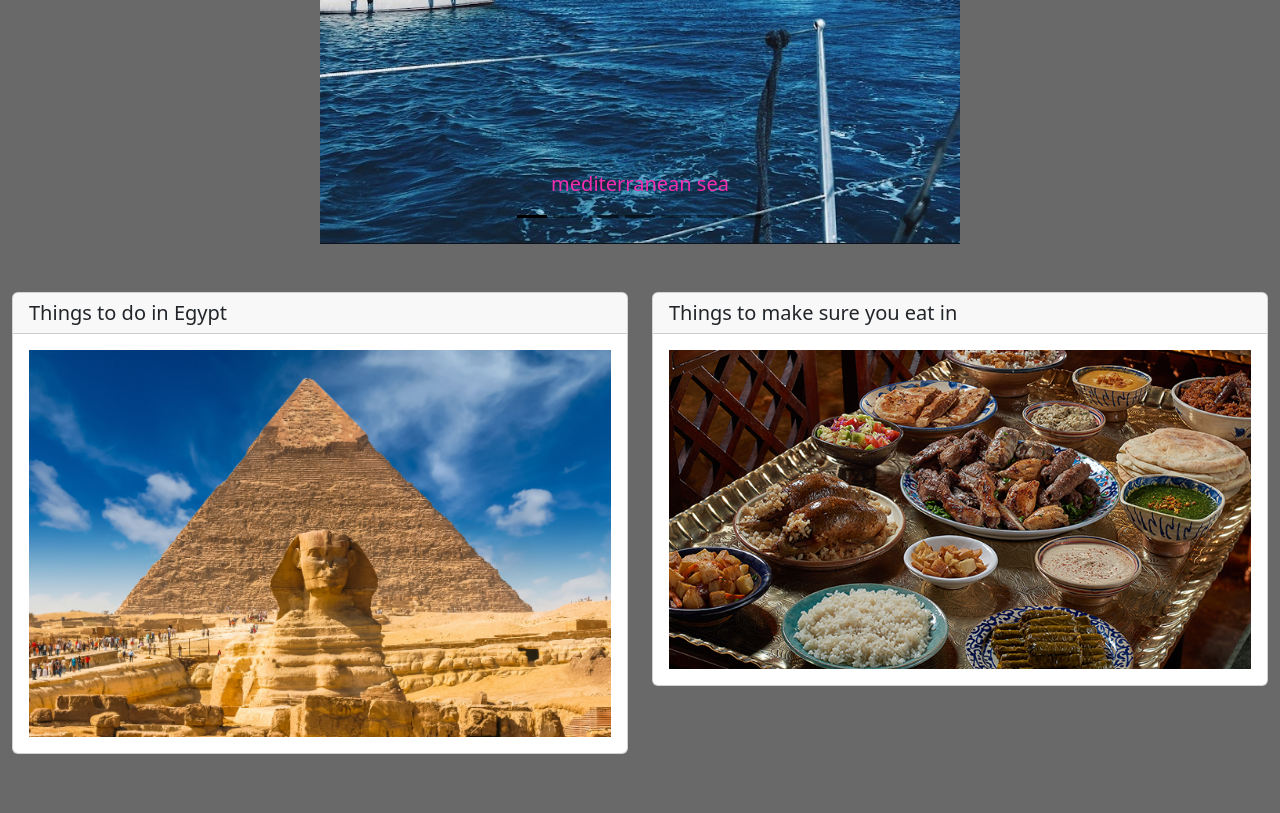
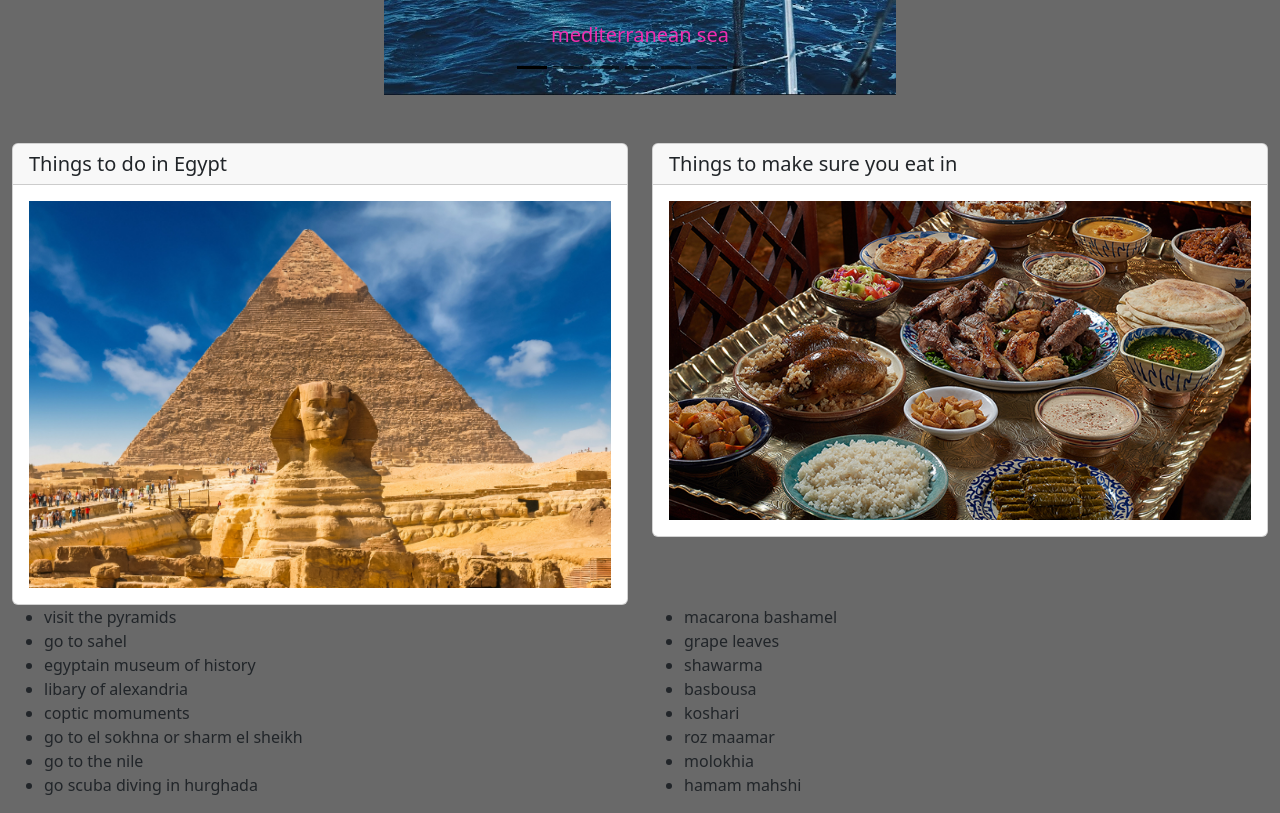
Before and after one commit to mirollaf/summer.tainment, a plain HTML site: page index.html in a window 1280 px wide. Shown: the part 557-1370 px from the top of the page. Before the commit the page ends 1311 px from the top, so only its background shows below. Drawn offline with nearby package versions, Linux system fonts and the light colour scheme.

Commit message:
added lists!

```diff
--- a/index.html
+++ b/index.html
@@ -90,7 +90,7 @@
               Things to do in Egypt
             </h5>
             <div class="card-body">
-              <img src="thingstodo.jpg" class="d-block w-100" alt="...">
+              <a href="https://www.earthtrekkers.com/best-things-to-do-in-egypt/"> <img src="thingstodo.jpg" class="d-block w-100" alt="..."></a>
 
             </div>
           </div>
@@ -109,19 +109,72 @@
         </div>
 
 
+        <div class="container-fluid">
+          <div class="row">
+            <div class="col-md-12">
+              <div class="row">
+                <div class="col-md-6">
+                  <ul>
+                    <li class="list-item">
+                    visit the pyramids
+                    </li>
+                    <li class="list-item">
+                      go to sahel
+                    </li>
+                    <li class="list-item">
+                     egyptain museum of history
+                    </li>
+                    <li class="list-item">
+                      libary of alexandria
+                    </li>
+                    <li class="list-item">
+                     coptic momuments
+                    </li>
+                    <li class="list-item">
+                     go to el sokhna or sharm el sheikh
+                    </li>
+                    <li class="list-item">
+                  go to the nile
+                    </li>
+                    <li class="list-item">
+                   go scuba diving in hurghada
+                    </li>
+                  </ul>
+                </div>
 
 
-
-
-
-
-
-
-
-
-
-
-
+                <div class="col-md-6">
+                  <ul>
+                    <li class="list-item">
+                     macarona bashamel
+                    </li>
+                    <li class="list-item">
+                     grape leaves
+                    </li>
+                    <li class="list-item">
+                    shawarma
+                    </li>
+                    <li class="list-item">
+                    basbousa
+                    </li>
+                    <li class="list-item">
+                     koshari
+                    </li>
+                    <li class="list-item">
+                      roz maamar
+                    </li>
+                    <li class="list-item">
+                    molokhia
+                    </li>
+                    <li class="list-item">
+                    hamam mahshi
+                    </li>
+                  </ul>
+                </div>
+              </div>
+            </div>
+          </div>
+        </div>
 
 
     <script src="https://cdn.jsdelivr.net/npm/bootstrap@5.3.2/dist/js/bootstrap.bundle.min.js" integrity="sha384-C6RzsynM9kWDrMNeT87bh95OGNyZPhcTNXj1NW7RuBCsyN/o0jlpcV8Qyq46cDfL" crossorigin="anonymous"></script>
--- a/style.css
+++ b/style.css
@@ -4,7 +4,7 @@ body{
 .carousel {
     margin: auto;
     height: 40%;
-    width: 50%;
+    width: 40%;
 }
 
 h1{
```
